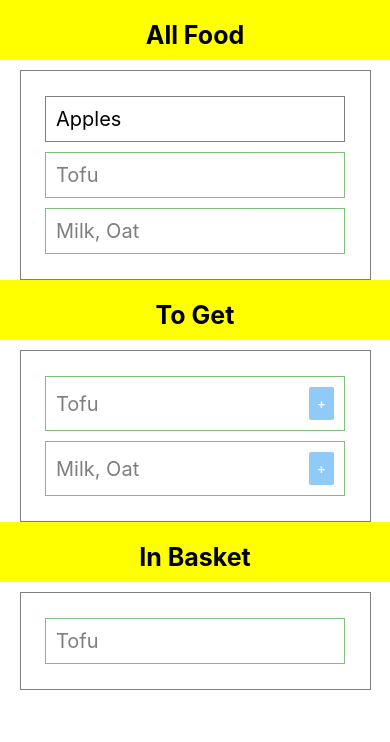
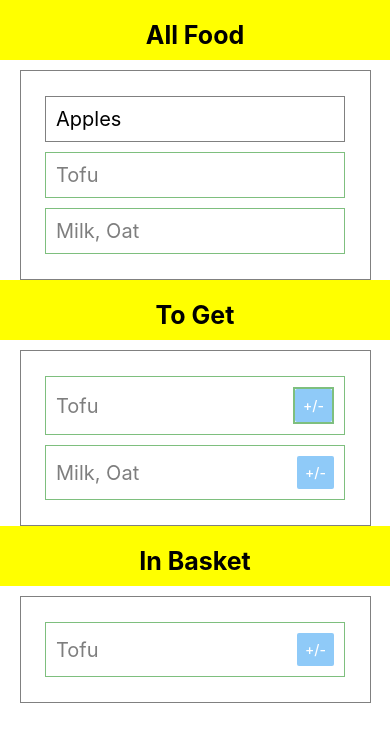
Before and after one commit to EonMcC/tapashop, a React Native app: screen / in a window 390 px wide. Shown: the top 742 px of the page. Built offline with nearby package versions, Linux system fonts and the light colour scheme.

Commit message:
Indicate with green border, items that are in basket

```diff
--- a/App.js
+++ b/App.js
@@ -22,14 +22,30 @@ export default function App() {
         setAllFood(allFoodCopy);
       }
     }
-    console.log(food);
+  };
+
+  const toggleBasket = (food) => {
+    const allFoodCopy = [...allFood];
+    for (let i in allFoodCopy) {
+      if (allFoodCopy[i].name === food.name) {
+        allFoodCopy[i].inBasket = !allFood[i].inBasket;
+        setAllFood(allFoodCopy);
+      }
+    }
   };
 
   return (
     <View style={styles.app}>
       <AllFoodCont allFood={allFood} toggleToGet={toggleToGet}></AllFoodCont>
-      <ToGetCont allFood={allFood} toggleToGet={toggleToGet}></ToGetCont>
-      <InBasketCont allFood={allFood}></InBasketCont>
+      <ToGetCont
+        allFood={allFood}
+        toggleToGet={toggleToGet}
+        toggleBasket={toggleBasket}
+      ></ToGetCont>
+      <InBasketCont
+        allFood={allFood}
+        toggleBasket={toggleBasket}
+      ></InBasketCont>
     </View>
   );
 }
--- a/components/FoodCard.js
+++ b/components/FoodCard.js
@@ -6,28 +6,49 @@ import {
   TouchableHighlight,
   Button,
 } from "react-native";
+import { getCurrentFrame } from "expo/build/AR";
 
-const FoodCard = ({ food, toggleToGet, showBasketBtn }) => {
-  const [rerender, setRerender] = useState(1);
-
+const FoodCard = ({
+  food,
+  toggleToGet,
+  toggleBasket,
+  showBasketBtn,
+  inBasketCont,
+}) => {
   const handleToggleToGet = () => {
     toggleToGet(food);
-    setRerender(rerender + 1);
+  };
+
+  const handleToggleBasket = () => {
+    toggleBasket(food);
   };
 
   const cardDisplay = () => {
-    if (showBasketBtn) {
+    if (showBasketBtn && inBasketCont) {
       return (
-        <View style={food.toGet ? styles.cardCheck : styles.card}>
+        <View style={food.toGet ? styles.cardToGet : styles.card}>
+          <View>
+            <Text style={styles.cardText}>{food.name}</Text>
+          </View>
+          <Button title="+/-" onPress={handleToggleBasket} />
+        </View>
+      );
+    } else if (showBasketBtn) {
+      return (
+        <View style={food.toGet ? styles.cardToGet : styles.card}>
           <TouchableHighlight onPress={handleToggleToGet}>
             <Text style={styles.cardText}>{food.name}</Text>
           </TouchableHighlight>
-          <Button title="+" />
+          <View
+            style={food.inBasket ? styles.btnInBasket : styles.btnNotBasket}
+          >
+            <Button title="+/-" onPress={handleToggleBasket} />
+          </View>
         </View>
       );
     } else {
       return (
-        <View style={food.toGet ? styles.cardCheck : styles.card}>
+        <View style={food.toGet ? styles.cardToGet : styles.card}>
           <TouchableHighlight onPress={handleToggleToGet}>
             <Text style={styles.cardText}>{food.name}</Text>
           </TouchableHighlight>
@@ -51,7 +72,7 @@ const styles = StyleSheet.create({
     flexDirection: "row",
     justifyContent: "space-between",
   },
-  cardCheck: {
+  cardToGet: {
     borderColor: "green",
     width: 300,
     borderWidth: 1,
@@ -66,6 +87,11 @@ const styles = StyleSheet.create({
   cardText: {
     fontSize: 20,
   },
+  btnInBasket: {
+    borderColor: "green",
+    borderWidth: 2,
+  },
+  btnNotBasket: {},
 });
 
 export default FoodCard;
--- a/components/FoodCardList.js
+++ b/components/FoodCardList.js
@@ -2,13 +2,21 @@ import React from "react";
 import { View, Text, StyleSheet } from "react-native";
 import FoodCard from "./FoodCard";
 
-const FoodCardList = ({ food, toggleToGet, showBasketBtn }) => {
+const FoodCardList = ({
+  food,
+  toggleToGet,
+  toggleBasket,
+  showBasketBtn,
+  inBasketCont,
+}) => {
   let foodList = food.map((food, index) => (
     <FoodCard
       food={food}
       key={index}
       toggleToGet={toggleToGet}
+      toggleBasket={toggleBasket}
       showBasketBtn={showBasketBtn}
+      inBasketCont={inBasketCont}
     ></FoodCard>
   ));
 
--- a/containers/InBasketCont.js
+++ b/containers/InBasketCont.js
@@ -2,7 +2,7 @@ import React from "react";
 import { View, Text, StyleSheet } from "react-native";
 import FoodCardList from "../components/FoodCardList";
 
-const InBasketCont = ({ allFood }) => {
+const InBasketCont = ({ allFood, toggleBasket }) => {
   let foodList = allFood.filter((food, index) => food.inBasket);
 
   return (
@@ -10,7 +10,12 @@ const InBasketCont = ({ allFood }) => {
       <View style={styles.header}>
         <Text style={styles.headerFont}>In Basket</Text>
       </View>
-      <FoodCardList food={foodList}></FoodCardList>
+      <FoodCardList
+        food={foodList}
+        toggleBasket={toggleBasket}
+        showBasketBtn={true}
+        inBasketCont={true}
+      ></FoodCardList>
     </View>
   );
 };
--- a/containers/ToGetCont.js
+++ b/containers/ToGetCont.js
@@ -2,7 +2,7 @@ import React from "react";
 import { View, Text, StyleSheet } from "react-native";
 import FoodCardList from "../components/FoodCardList";
 
-const ToGetCont = ({ allFood, toggleToGet }) => {
+const ToGetCont = ({ allFood, toggleToGet, toggleBasket }) => {
   let foodList = allFood.filter((food, index) => food.toGet);
 
   return (
@@ -14,6 +14,7 @@ const ToGetCont = ({ allFood, toggleToGet }) => {
         food={foodList}
         toggleToGet={toggleToGet}
         showBasketBtn={true}
+        toggleBasket={toggleBasket}
       ></FoodCardList>
     </View>
   );
```
